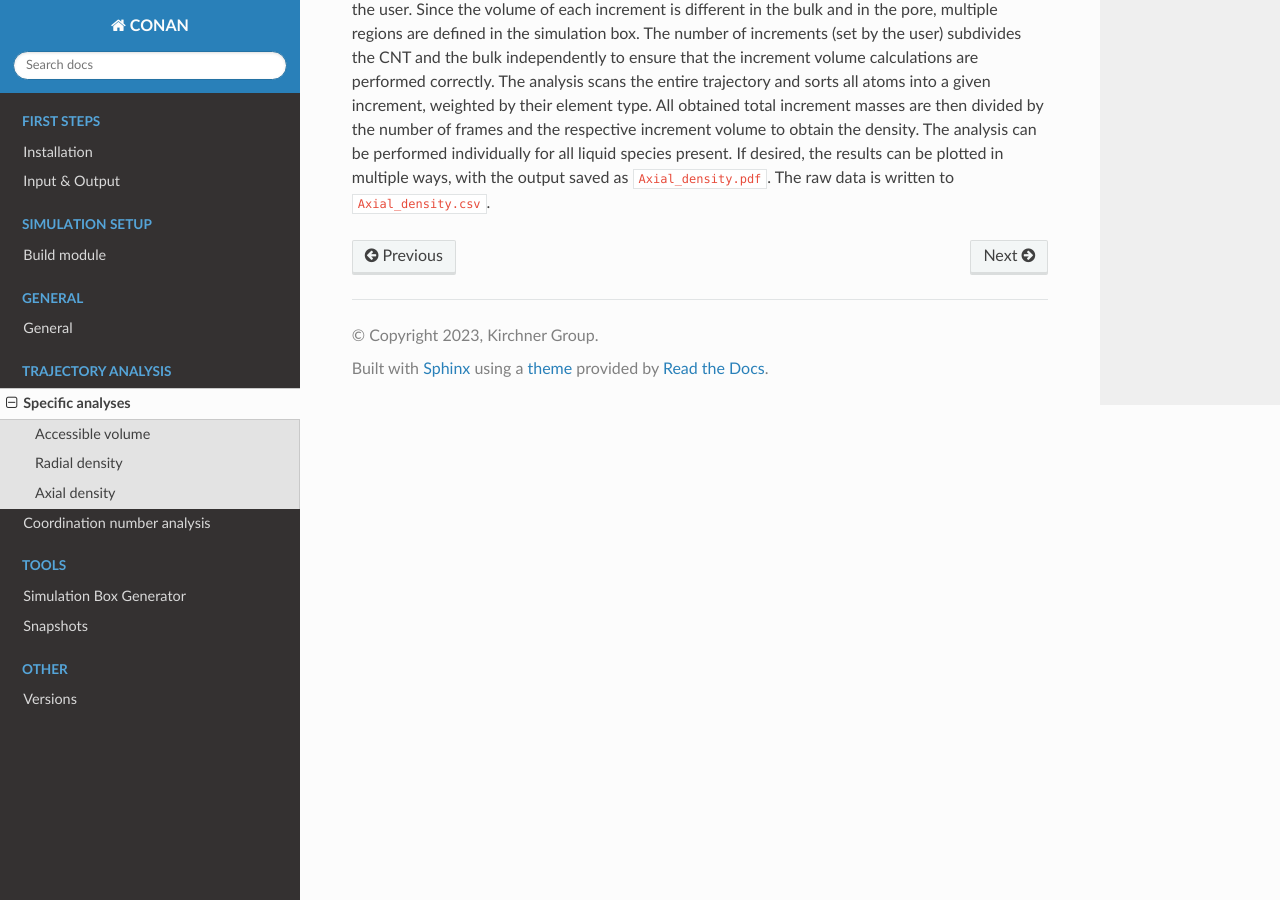
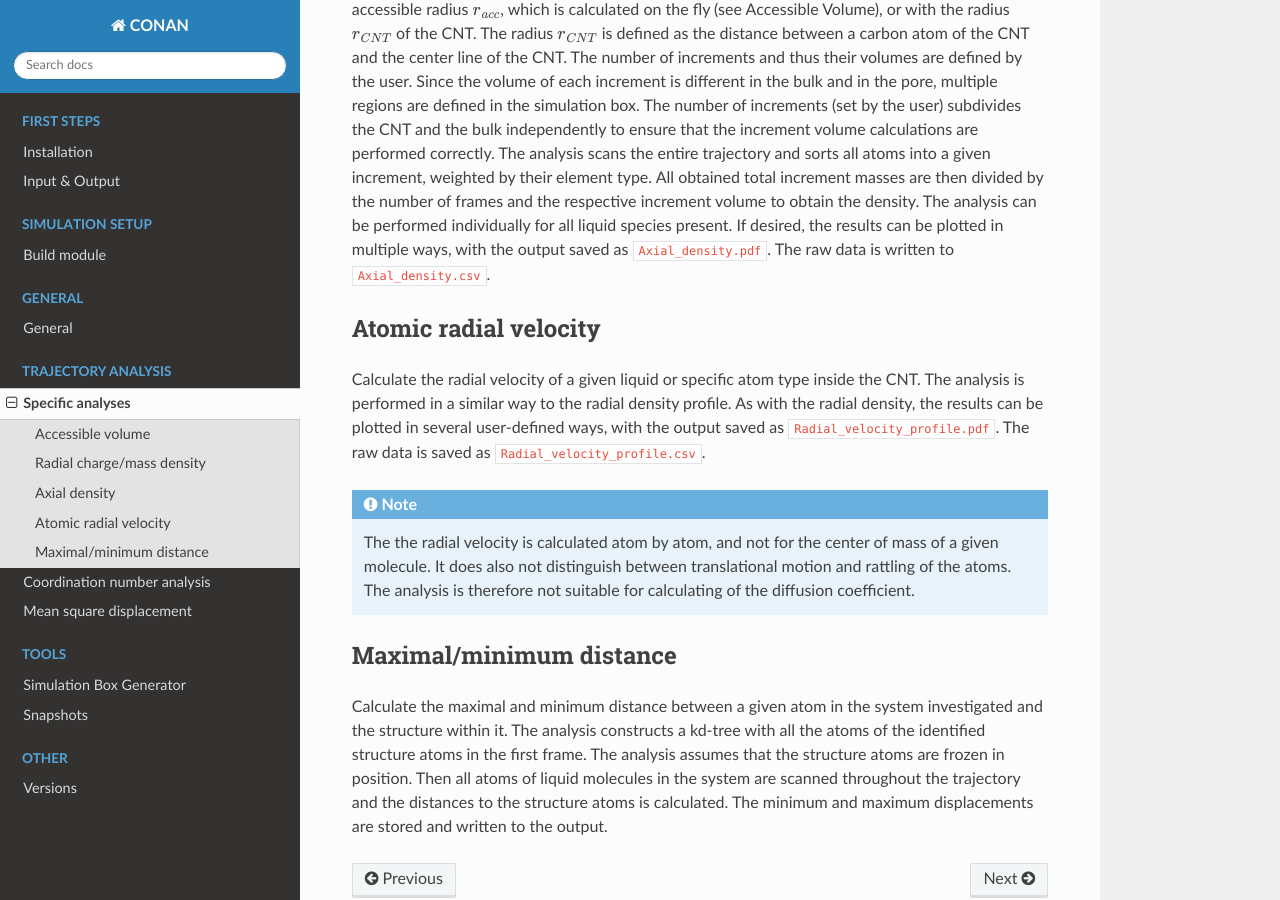
Before and after one commit to kirchners-manta/conan, a Sphinx documentation site: the page built from docs/source/analysis/specific_analyses.rst, in a window 1280 px wide and 900 px high, scrolled down 1341 px. Built offline with Sphinx 7.4.7 and the Read the Docs theme 3.1.0, drawn with Linux system fonts in a browser that asks for light colours; some of the changed text lies outside the part shown.

Commit message:
progress analysis modules to msd

```diff
--- a/docs/source/analysis/dens_prof.rst
+++ b/docs/source/analysis/specific_analyses.rst
@@ -3,6 +3,9 @@ Specific analyses
 
 .. note::
     The analyes tools presented here are just valid for specific simulation setups.
+    All analyses options assume a rigid CNT with a liquid inside.
+    In all cases, bar the minimal/maximal distance analysis, the CNT must be oriented along the z-axis.
+    In case of the axial density analysis, a bulk phase on each of the two sides of the CNT is also assumed.
     The user should be aware of the limitations of the tools and the requirements for the simulation setup.
 
 Accessible volume
@@ -26,8 +29,8 @@ where :math:`r_{acc}` is the radius of the atom furthest from the centerline of
 The calculated volumes can be used for further analysis, e.g. axial density profile calculation.
 
 
-Radial density
---------------
+Radial charge/mass density
+--------------------------
 Calculate the radial density profile of the liquid inside the pore structure.
 The pore is automatically identified in the trajectory and subdivided into the wall and the CNT part.
 Using the centerline of the CNT as the origin, the space around the center is sliced into increments of user choice up to the wall of the tube.
@@ -40,7 +43,7 @@ The raw data is saved as ``Radial_density_function.csv``.
 The analysis can be performed individually for all unique molecules and atoms.
 
 Axial density
----------------------
+-------------
 Compute an axial density profile over the entire simulation box. The pore must be oriented along the z-axis to use this analysis.
 Again, as with the radial density, the CNT and all carbon structures in the trajectory are automatically identified.
 The volume of the CNT is calculated either with the accessible radius :math:`r_{acc}`, which is calculated on the fly (see Accessible Volume), or with the radius :math:`r_{CNT}` of the CNT.
@@ -53,3 +56,26 @@ All obtained total increment masses are then divided by the number of frames and
 The analysis can be performed individually for all liquid species present.
 If desired, the results can be plotted in multiple ways, with the output saved as ``Axial_density.pdf``.
 The raw data is written to ``Axial_density.csv``.
+
+Atomic radial velocity
+----------------------
+Calculate the radial velocity of a given liquid or specific atom type inside the CNT.
+The analysis is performed in a similar way to the radial density profile.
+As with the radial density, the results can be plotted in several user-defined ways, with the output saved as ``Radial_velocity_profile.pdf``.
+The raw data is saved as ``Radial_velocity_profile.csv``.
+
+
+.. note::
+
+    The the radial velocity is calculated atom by atom, and not for the center of mass of a given molecule.
+    It does also not distinguish between translational motion and rattling of the atoms.
+    The analysis is therefore not suitable for calculating of the diffusion coefficient.
+
+
+Maximal/minimum distance
+------------------------
+Calculate the maximal and minimum distance between a given atom in the system investigated and the structure within it.
+The analysis constructs a kd-tree with all the atoms of the identified structure atoms in the first frame.
+The analysis assumes that the structure atoms are frozen in position.
+Then all atoms of liquid molecules in the system are scanned throughout the trajectory and the distances to the structure atoms is calculated.
+The minimum and maximum displacements are stored and written to the output.
--- a/docs/source/index.rst
+++ b/docs/source/index.rst
@@ -48,8 +48,9 @@ Check out :doc:`first_steps/Installation` for more information on how to install
    :caption: Trajectory analysis
    :maxdepth: 3
 
-   analysis/dens_prof
-   analysis/Coordination_number
+   analysis/specific_analyses
+   analysis/coordination_number
+   analysis/msd
 
 
 .. toctree::
```
Also changed, not shown: docs/source/analysis/msd.rst (added, +7 -0 lines), docs/source/analysis/coordination_number.rst (renamed from docs/source/analysis/Coordination_number.rst).
